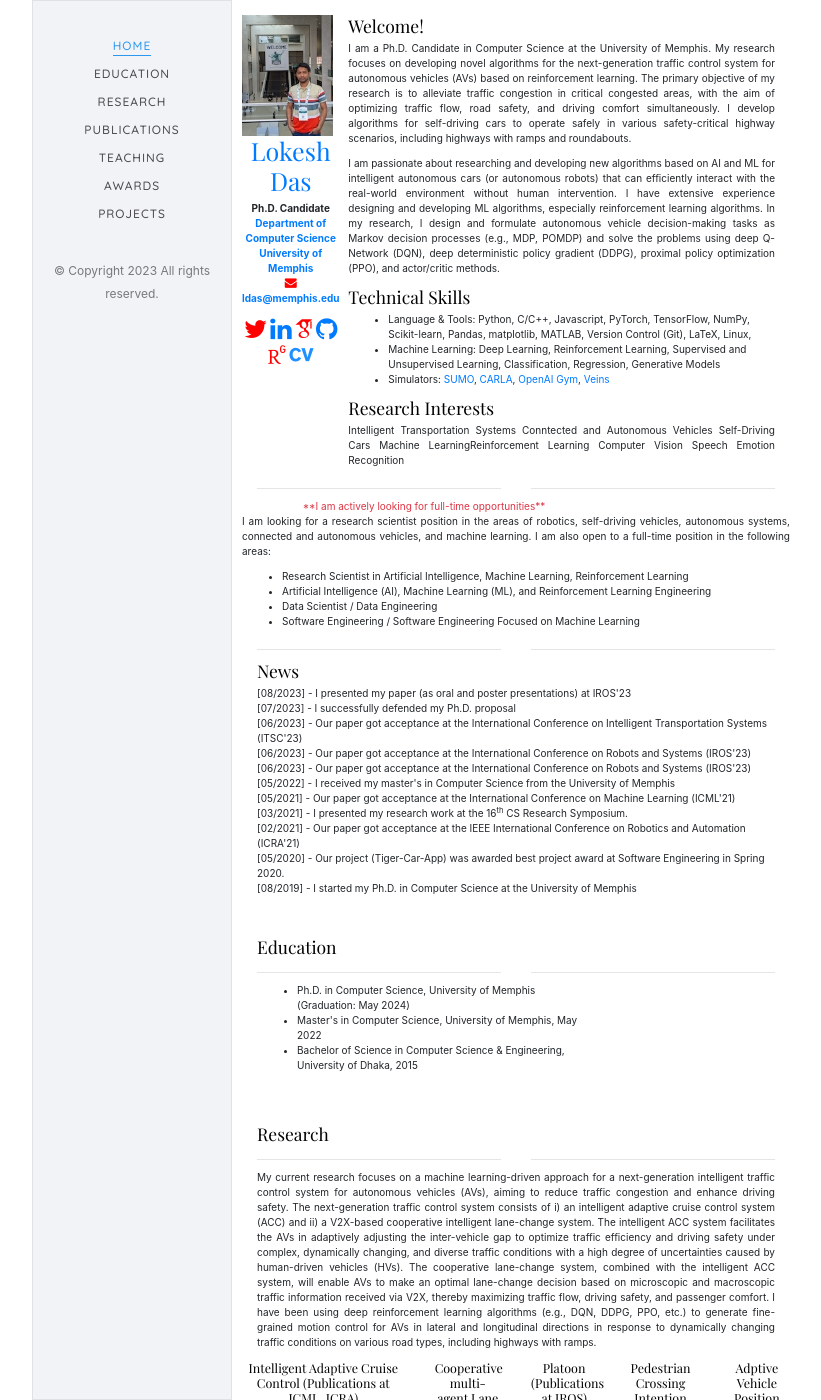
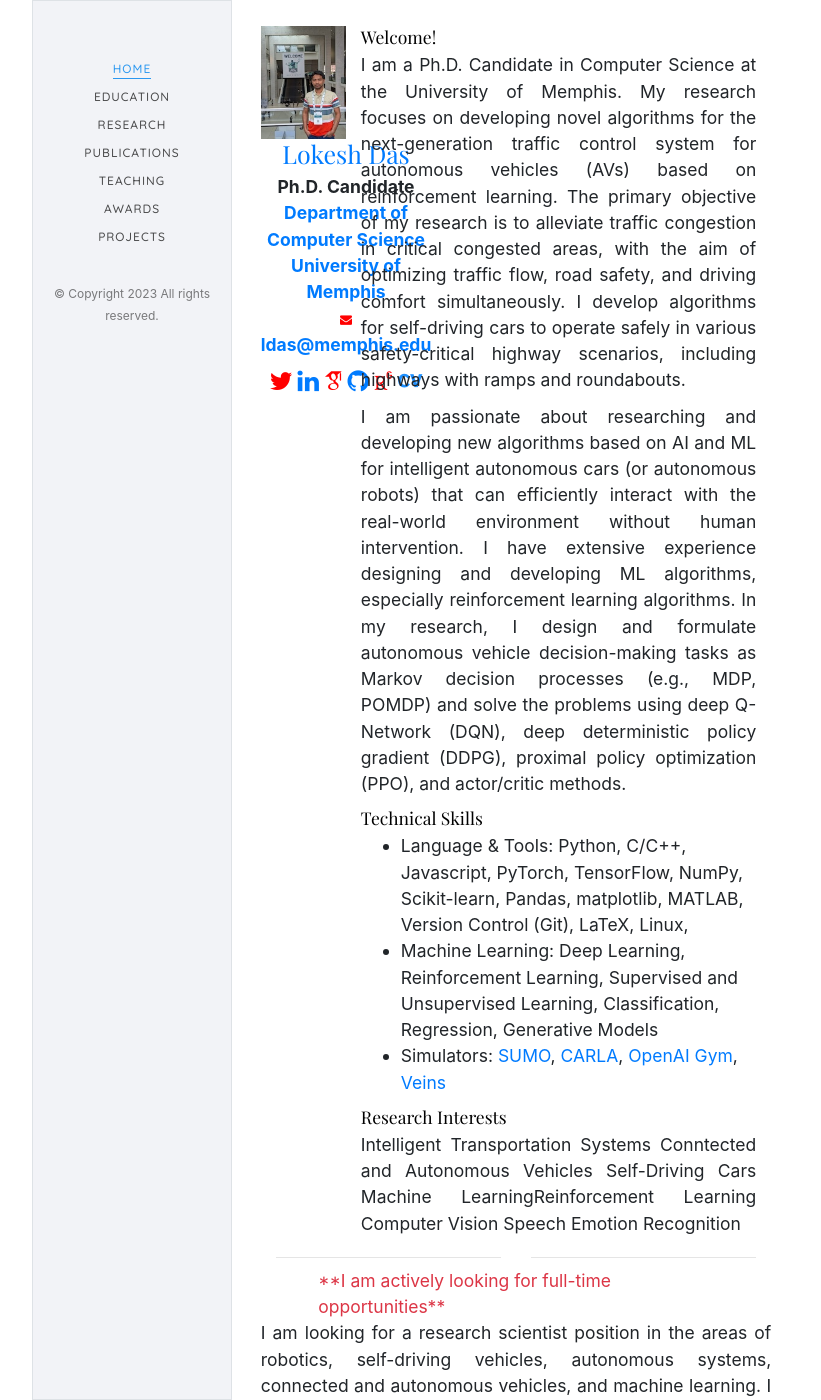
Before and after one commit to lokesh-c-das/lokesh-c-das.github.io, a Jekyll site: the page built from index.md, in a window 1280 px wide and 1400 px high. Shown: the whole window, without its empty margins (224-1045 px from the left). Built offline with Jekyll 4.4.1, drawn with Linux system fonts in a browser that asks for light colours; some web fonts are replaced.

Commit message:
font updated

```diff
--- a/assets/css/style.css
+++ b/assets/css/style.css
@@ -14,12 +14,12 @@
 body {
   font-family: "Quicksand", Arial, sans-serif;
   font-weight: 600;
-  font-size: 1rem;
+  font-size: 1.75rem!important;
   line-height: 1.8;
   color: rgba(0, 0, 0, 0.7); }
   @media screen and (max-width: 992px) {
     body {
-      font-size: 3rem!important; } }
+      font-size: 30px; } }
 
 a {
   color: #2c98f0;
```
